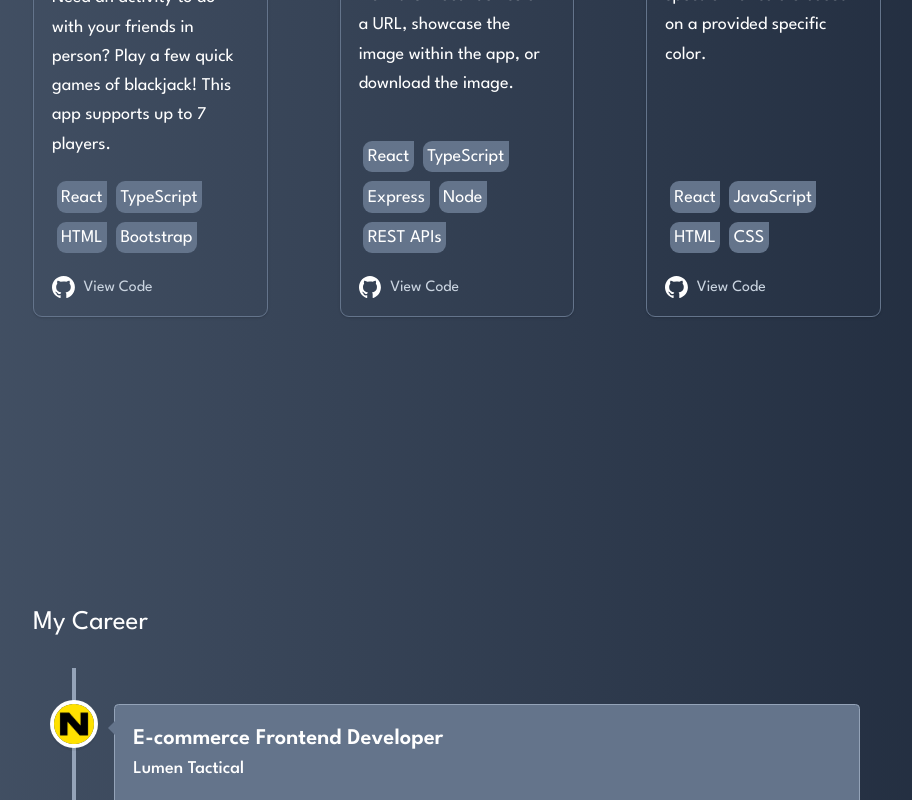
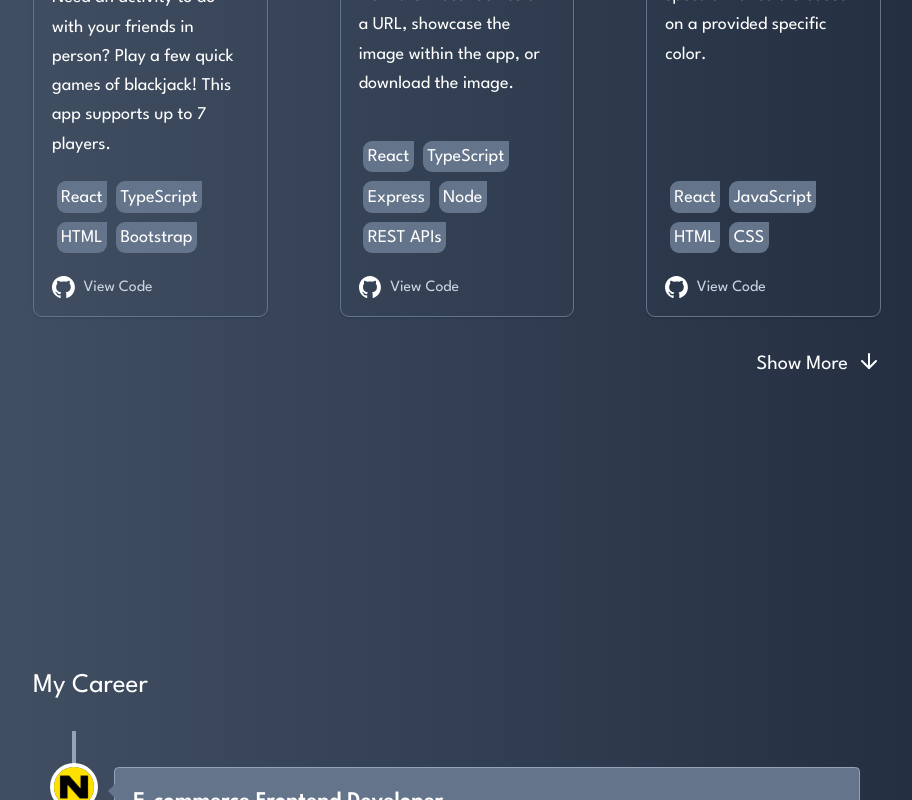
Before and after one commit to julzevias/julie_yue_portfolio_2024, a React (Vite) app: page / in a window 1280 px wide. Shown: the part 2000-2800 px from the top of the page, without its empty margins (183-1095 px from the left). Built offline with nearby package versions, Linux system fonts and the light colour scheme; a web font is replaced by a local one.

Commit message:
- added animations

```diff
--- a/package.json
+++ b/package.json
@@ -19,6 +19,7 @@
     "react-hot-toast": "^2.4.1",
     "react-router-dom": "^6.21.3",
     "react-scroll": "^1.9.0",
+    "react-transition-group": "^4.4.5",
     "react-vertical-timeline-component": "^3.6.0",
     "tailwind-merge": "^2.2.1"
   },
@@ -27,6 +28,7 @@
     "@types/react": "^18.2.43",
     "@types/react-dom": "^18.2.17",
     "@types/react-scroll": "^1.8.10",
+    "@types/react-transition-group": "^4.4.10",
     "@types/react-vertical-timeline-component": "^3.3.6",
     "@typescript-eslint/eslint-plugin": "^6.14.0",
     "@typescript-eslint/parser": "^6.14.0",
--- a/src/App.tsx
+++ b/src/App.tsx
@@ -1,19 +1,31 @@
+import { useState, useEffect } from "react";
 import About from "@/sections/About";
 import Projects from "@/sections/Projects";
 import Contact from "@/sections/Contact";
 import Navbar from "@/components/Navbar";
 import Footer from "./sections/Footer";
 import WorkTimeline from "./sections/WorkTimeline";
+import { CSSTransition } from "react-transition-group";
 
 function App() {
+  const [inProp, setInProp] = useState(false);
+
+  useEffect(() => {
+    setInProp(true);
+  }, []);
+
   return (
     <main className="w-full min-h-screen flex flex-col bg-gradient-to-r from-slate-600 to-slate-800 text-white z-auto">
+      <CSSTransition in={inProp} timeout={600} classNames="item" unmountOnExit>
+        <div>
           <Navbar />
           <About />
           <Projects />
           <WorkTimeline />
           <Contact />
           <Footer />
+        </div>
+      </CSSTransition>
     </main>
   );
 }
--- a/src/index.css
+++ b/src/index.css
@@ -51,3 +51,25 @@ html {
     @apply list-none  border-b-2 border-transparent text-with-hover;
   }
 }
+
+.item-enter {
+  opacity: 0;
+  transform: translateY(-20px);
+}
+
+.item-enter-active {
+  opacity: 1;
+  transform: translateY(0);
+  transition: opacity 500ms, transform 500ms;
+}
+
+.item-exit {
+  opacity: 1;
+  transform: translateY(0);
+}
+
+.item-exit-active {
+  opacity: 0;
+  transform: translateY(-20px);
+  transition: opacity 500ms, transform 500ms;
+}
--- a/src/sections/About.tsx
+++ b/src/sections/About.tsx
@@ -13,7 +13,7 @@ const About = () => {
       <div>
         <img
           src={profilePic}
-          className="flex items-center object-contain w-full h-full max-w-96 lg:max-w-full rounded-b-lg rounded-tl-lg"
+          className="flex items-center object-contain w-full h-full max-w-96 lg:max-w-full rounded-b-lg rounded-tl-lg transform transition-transform duration-500 hover:scale-105"
         />
       </div>
       <div className="flex flex-col lg:pt-20 gap-7">
--- a/src/sections/Projects.tsx
+++ b/src/sections/Projects.tsx
@@ -1,8 +1,24 @@
+import { useState } from "react";
 import { personalProjects, professionalProjects } from "@/constants/index.ts";
 import githubInverted from "/icons/github-inverted.svg";
-// import { ArrowRight } from "lucide-react";
+import { ArrowDown, ArrowUp } from "lucide-react";
+import { TransitionGroup, CSSTransition } from "react-transition-group";
 
 const Projects = () => {
+  const [showAllProjects, setShowAllProjects] = useState(false);
+  const [numProjects, setNumProjects] = useState(3);
+
+  const viewProjects = () => {
+    if (showAllProjects === false && personalProjects.length > 3) {
+      setNumProjects(3 + personalProjects.length);
+      setShowAllProjects(true);
+      return;
+    } else if (showAllProjects === true) {
+      setNumProjects(3);
+      setShowAllProjects(false);
+    }
+  };
+
   return (
     <section
       id="projects"
@@ -63,8 +79,9 @@ const Projects = () => {
             {/* <h3>Click on an image to see the live site!</h3> */}
           </div>
 
-          <div className="grid grid-cols-1 md:grid-cols-2 gap-8 lg:gap-16 xl:grid-cols-3 auto-cols-auto grid-flow-row">
-            {personalProjects.slice(0, 3).map((project) => (
+          <TransitionGroup className="grid grid-cols-1 md:grid-cols-2 gap-8 lg:gap-16 xl:grid-cols-3 auto-cols-auto grid-flow-row">
+            {personalProjects.slice(0, numProjects).map((project) => (
+              <CSSTransition key={project.name} timeout={500} classNames="item">
                 <div
                   key={project.name}
                   className="teardrop-border flex flex-col space-y-4 border border-slate-500 shadow p-3 lg:p-4"
@@ -114,16 +131,33 @@ const Projects = () => {
                     </div>
                   </div>
                 </div>
+              </CSSTransition>
             ))}
+          </TransitionGroup>
         </div>
       </div>
-      </div>
-      {/* {personalProjects.length > 3 && (
-        <button className="flex justify-end text-lg gap-2">
-          View More Projects
-          <ArrowRight />
+      {personalProjects.length > 3 && (
+        <button
+          className="flex justify-end text-lg gap-2"
+          onClick={viewProjects}
+        >
+          {showAllProjects ? (
+            <>
+              Show Less
+              <span>
+                <ArrowUp />
+              </span>
+            </>
+          ) : (
+            <>
+              Show More
+              <span>
+                <ArrowDown />
+              </span>
+            </>
+          )}
         </button>
-      )} */}
+      )}
     </section>
   );
 };
```
Also changed, not shown: public/icons/index.ts (deleted, +0 -65 lines), public/images/index.ts (deleted, +0 -28 lines), 1 other file (tests, documents, lock files or other folders). Lines whose indentation alone changed are shown as unchanged.
